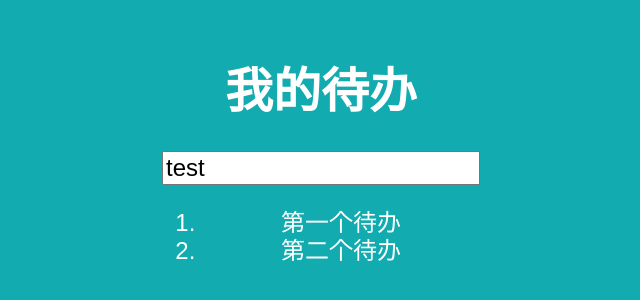
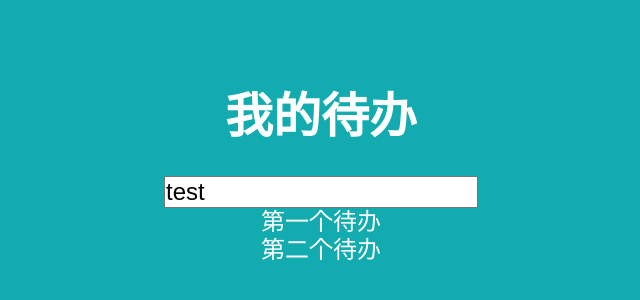
Before and after one commit to xiaokunxu/react-todolist, a React (Create React App) app: page / in a window 1280 px wide. Shown: the part 240-540 px from the top of the page, without its empty margins (319-959 px from the left). Built offline with nearby package versions, Linux system fonts and the light colour scheme.

Commit message:
添加 reset.css

```diff
--- a/src/App.js
+++ b/src/App.js
@@ -1,6 +1,7 @@
 import React, { Component } from 'react';
 import logo from './logo.svg';
 import 'normalize.css';
+import './reset.css';
 import './App.css';
 import TodoInput from './TodoInput';
 import TodoItem from './TodoItem';
--- /dev/null
+++ b/src/reset.css
@@ -0,0 +1,23 @@
+* {
+    margin: 0;
+    padding: 0;
+    box-sizing: border-box;
+}
+
+*::after {
+    box-sizing: border-box;
+}
+
+*::before {
+    box-sizing: border-box;
+}
+
+ul,
+ol,
+dl {
+    list-style: none;
+}
+
+a {
+    color: inherit;
+}
```
